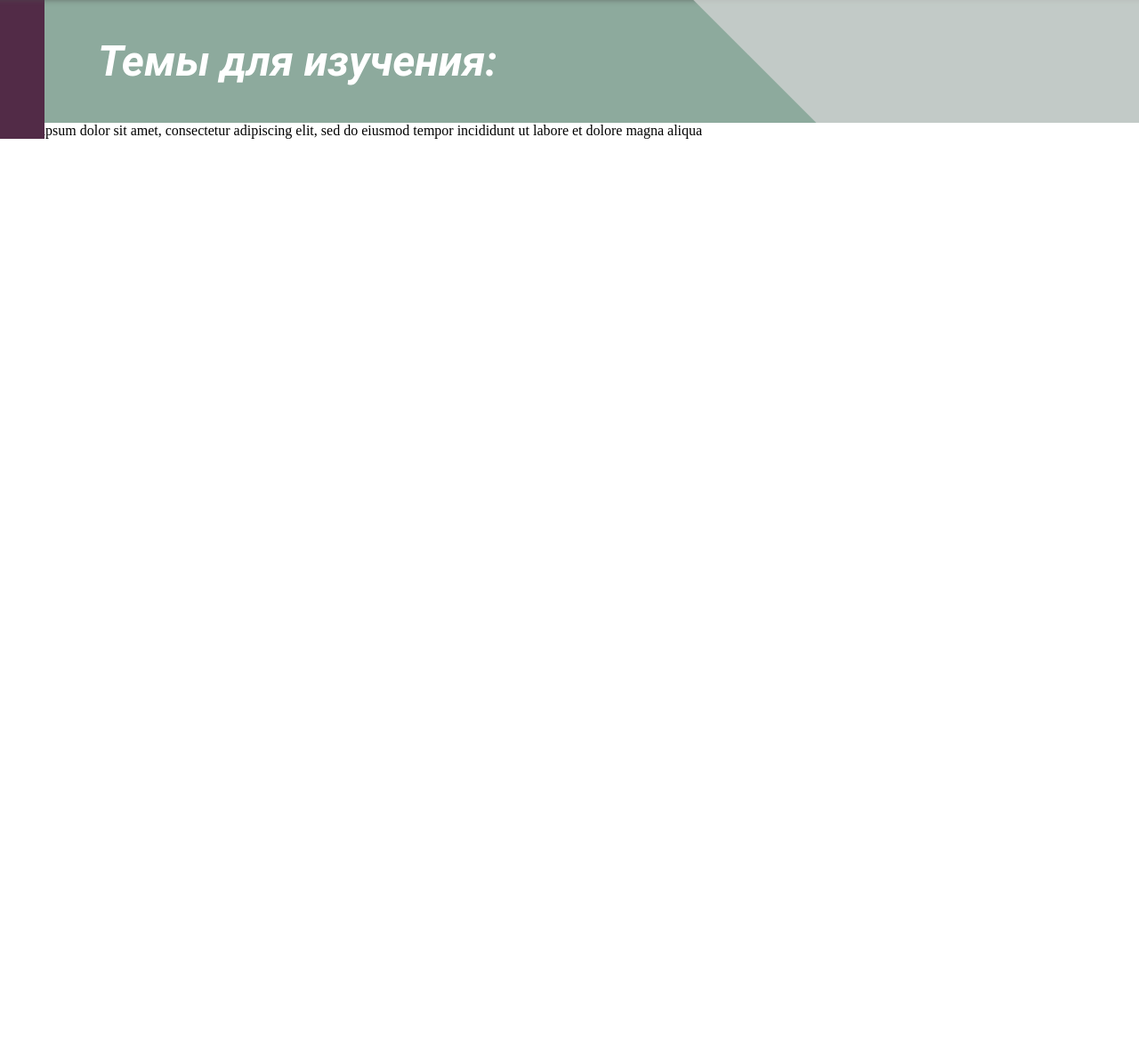
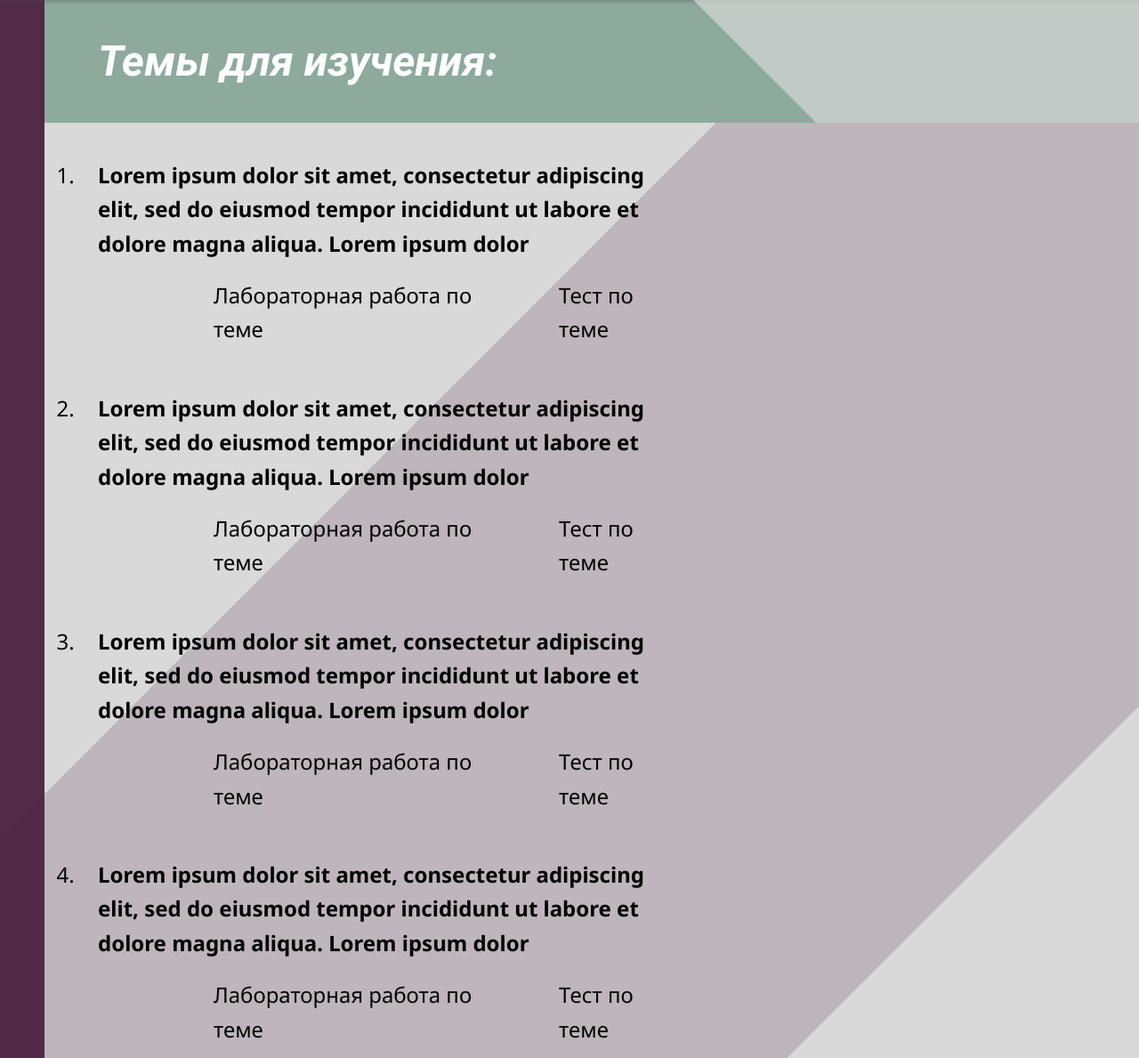
Before and after one commit to Nastyafro/BNTU, a plain HTML site: page index.html in a window 1280 px wide. Shown: the part 865-2054 px from the top of the page at 89% size. Before the commit the page ends 1021 px from the top, so only its background shows below. Drawn offline with Linux system fonts and the light colour scheme.

Commit message:
feat: add topics

```diff
--- a/index.html
+++ b/index.html
@@ -5,7 +5,7 @@
     <meta name="viewport" content="width=device-width, initial-scale=1.0">
     <title>Методичка</title>
     <link href="https://fonts.googleapis.com/css2?family=Raleway:ital,wght@0,100;0,200;0,300;0,400;0,500;0,600;0,700;0,800;0,900;1,100;1,200;1,300;1,400;1,500;1,600;1,700;1,800;1,900&display=swap" rel="stylesheet">
-    <link href="https://fonts.googleapis.com/css2?family=Noto+Sans&display=swap" rel="stylesheet">
+    <link href="https://fonts.googleapis.com/css2?family=Noto+Sans:ital,wght@0,100;0,200;0,300;0,400;0,500;0,600;0,700;0,800;0,900;1,100;1,200;1,300;1,400;1,500;1,600;1,700;1,800;1,900&display=swap" rel="stylesheet">
     <link href="https://fonts.googleapis.com/css2?family=Playfair+Display&display=swap" rel="stylesheet">
     <link rel="stylesheet" href="style.css">
     <link rel="icon" href="assets/svg/favicon.ico">
@@ -21,12 +21,12 @@
                 <div class="theme_bg"></div>
                 <div class="theme_header">
 
-                    <p class="text">
+                    <h1 class="text">
                         Учебно-методическое пособие по курсу:
-                    </p>
-                    <p class="text text_header">
+                    </h1>
+                    <h1 class="text text_header">
                         “Lorem ipsum dolor sit amet, consectetur adipiscing elit ”
-                    </p>
+                    </h1>
                 </div>
 
                 <div class="themes_text">
@@ -42,7 +42,6 @@
             </div>
 
             <div class="polygon1">
-
             </div>
 
         </div>
@@ -53,12 +52,65 @@
         <div class="container">
             <div class="topics">
                 <ol>
-                    <li>Lorem ipsum dolor sit amet, consectetur adipiscing elit, sed do eiusmod tempor incididunt ut labore et dolore magna aliqua</li>
+                    <li>
+                        <a class="topic_theme" href="#"> Lorem ipsum dolor sit amet, consectetur adipiscing elit, sed do eiusmod tempor incididunt ut labore et dolore magna aliqua. Lorem ipsum dolor</a>
+                        <div class="lab_test">
+                            <a class="labs" href="#">Лабораторная работа по теме</a>
+                            <a class="tests" href="#">Тест по теме</a>
+                        </div>
+                    </li>
+                    <li>
+                        <a class="topic_theme" href="#"> Lorem ipsum dolor sit amet, consectetur adipiscing elit, sed do eiusmod tempor incididunt ut labore et dolore magna aliqua. Lorem ipsum dolor</a>
+                        <div class="lab_test">
+                            <a class="labs" href="#">Лабораторная работа по теме</a>
+                            <a class="tests" href="#">Тест по теме</a>
+                        </div>
+                    </li>
+                    <li>
+                        <a class="topic_theme" href="#"> Lorem ipsum dolor sit amet, consectetur adipiscing elit, sed do eiusmod tempor incididunt ut labore et dolore magna aliqua. Lorem ipsum dolor</a>
+                        <div class="lab_test">
+                            <a class="labs" href="#">Лабораторная работа по теме</a>
+                            <a class="tests" href="#">Тест по теме</a>
+                        </div>
+                    </li>
+                    <li>
+                        <a class="topic_theme" href="#"> Lorem ipsum dolor sit amet, consectetur adipiscing elit, sed do eiusmod tempor incididunt ut labore et dolore magna aliqua. Lorem ipsum dolor</a>
+                        <div class="lab_test">
+                            <a class="labs" href="#">Лабораторная работа по теме</a>
+                            <a class="tests" href="#">Тест по теме</a>
+                        </div>
+                    </li>
+                    <li>
+                        <a class="topic_theme" href="#"> Lorem ipsum dolor sit amet, consectetur adipiscing elit, sed do eiusmod tempor incididunt ut labore et dolore magna aliqua. Lorem ipsum dolor</a>
+                        <div class="lab_test">
+                            <a class="labs" href="#">Лабораторная работа по теме</a>
+                            <a class="tests" href="#">Тест по теме</a>
+                        </div>
+                    </li>
+                    <li>
+                        <a class="topic_theme" href="#"> Lorem ipsum dolor sit amet, consectetur adipiscing elit, sed do eiusmod tempor incididunt ut labore et dolore magna aliqua. Lorem ipsum dolor</a>
+                        <div class="lab_test">
+                            <a class="labs" href="#">Лабораторная работа по теме</a>
+                            <a class="tests" href="#">Тест по теме</a>
+                        </div>
+                    </li>
+                    <li>
+                        <a class="topic_theme" href="#"> Lorem ipsum dolor sit amet, consectetur adipiscing elit, sed do eiusmod tempor incididunt ut labore et dolore magna aliqua. Lorem ipsum dolor</a>
+                        <div class="lab_test">
+                            <a class="labs" href="#">Лабораторная работа по теме</a>
+                            <a class="tests" href="#">Тест по теме</a>
+                        </div>
+                    </li>
+
+
                 </ol>
             </div>
 
             <div class="rectangle_left">
             </div>
+
+            <div class="polygon2">
+            </div>
         </div>
     </main>
 </body>
--- a/style.css
+++ b/style.css
@@ -8,8 +8,19 @@ html {
     scroll-behavior: smooth;
 }
 
-ul li {
-    list-style: none;
+h1 {
+    font-family: 'Raleway';
+    font-style: normal;
+    font-weight: 400;
+    font-size: 64px;
+    line-height: 160.63%;
+    text-align: center;
+    color: #FFFFFF;
+}
+
+a {
+    display: block;
+	text-decoration: none;
 }
 
 .container {
@@ -17,6 +28,7 @@ ul li {
     max-width: 1440px;
     position: relative;
     overflow: hidden;
+    background: #D9D9D9;
 }
 
 /*Стили для главной страницы*/
@@ -65,14 +77,6 @@ ul li {
 
 .text {
     padding-left: 460px;
-    font-family: 'Raleway';
-    font-style: normal;
-    font-weight: 400;
-    font-size: 64px;
-    line-height: 160.63%;
-    text-align: center;
-    color: #FFFFFF;
-
 }
 
 .text_header {
@@ -94,3 +98,69 @@ ul li {
     align-items: center;
     color: #FFFFFF;
 }
+
+.topics {
+    padding-left: 90px;
+    padding-bottom: 300px;
+    position: relative;
+    z-index: 3;
+}
+
+ol li {
+    padding-left: 10px;
+    padding-right: 500px;
+    padding-top: 30px;
+    font-family: 'Noto Sans';
+    font-size: 24px;
+    font-style: normal;
+    font-weight: 400;
+    line-height: 160.63%;
+}
+
+ol li a {
+    padding: 10px;
+    color: #000000;
+}
+
+/*a:visited {
+    color: #9d8665;
+}*/
+
+.topic_theme {
+    font-weight: 700;
+}
+
+a.topic_theme:hover {
+    color: #40584D;
+    background: rgba(64, 88, 77, 0.1);
+    transition: 0.5s;
+}
+
+a.labs:hover {
+    color: #522B47;
+    background: rgba(82, 43, 71, 0.1);
+    transition: 0.5s;
+}
+
+a.tests:hover {
+    color: #635F62;
+    background: rgba(99, 95, 98, 0.1);
+    transition: 0.5s;
+}
+
+.lab_test {
+    display: flex;
+    gap: 25px;
+    padding-left: 130px;
+}
+
+.polygon2 {
+    position: absolute;
+    width: 800px;
+    height: 2500px;
+    right: 360px;
+    top: -400px;
+    z-index: 2;
+    background: rgba(82, 43, 71, 0.2);
+    transform: rotate(45deg);
+}
```
